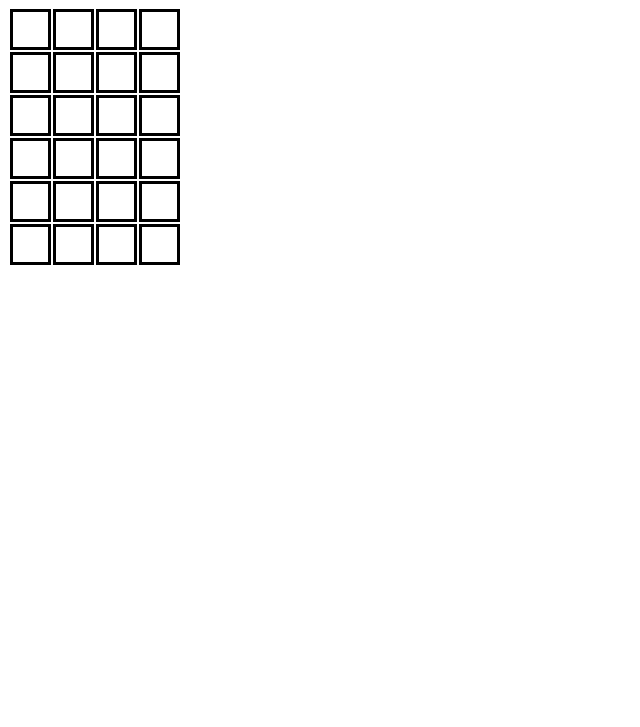
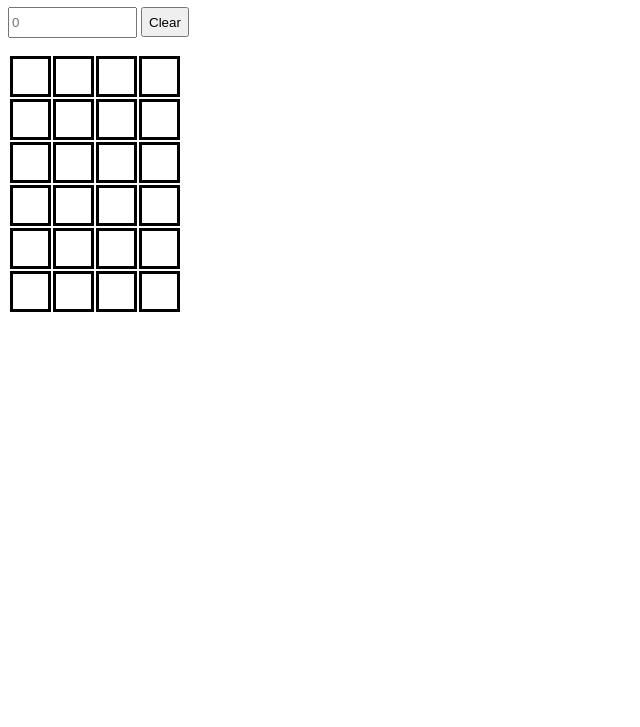
Before and after one commit to zofrus/20mincalc, a plain HTML site: page index.html in a window 1280 px wide. Shown: the part 73-800 px from the top of the page, without its empty margins (0-640 px from the left). Drawn offline with nearby package versions, Linux system fonts and the light colour scheme.

Commit message:
Added the answer box and clear button.

```diff
--- a/index.html
+++ b/index.html
@@ -26,6 +26,14 @@ h1 {
   width:15px;
   height:15px;
 }
+
+.answerbox{
+    height: 25px;
+}
+
+.clearbutton{
+    height: 30px;
+}
   </style>
 </head>
 <body>
@@ -35,6 +43,8 @@ h1 {
         </div>
         <div class="container form" id="calcDisplay">
             <p>
+                    <input class = "answerbox" type="text" size = "13" placeholder="0">
+                    <button class="clearbutton" type="button">Clear</button>
                 <div class="checklist">
 
                 </div>
```
